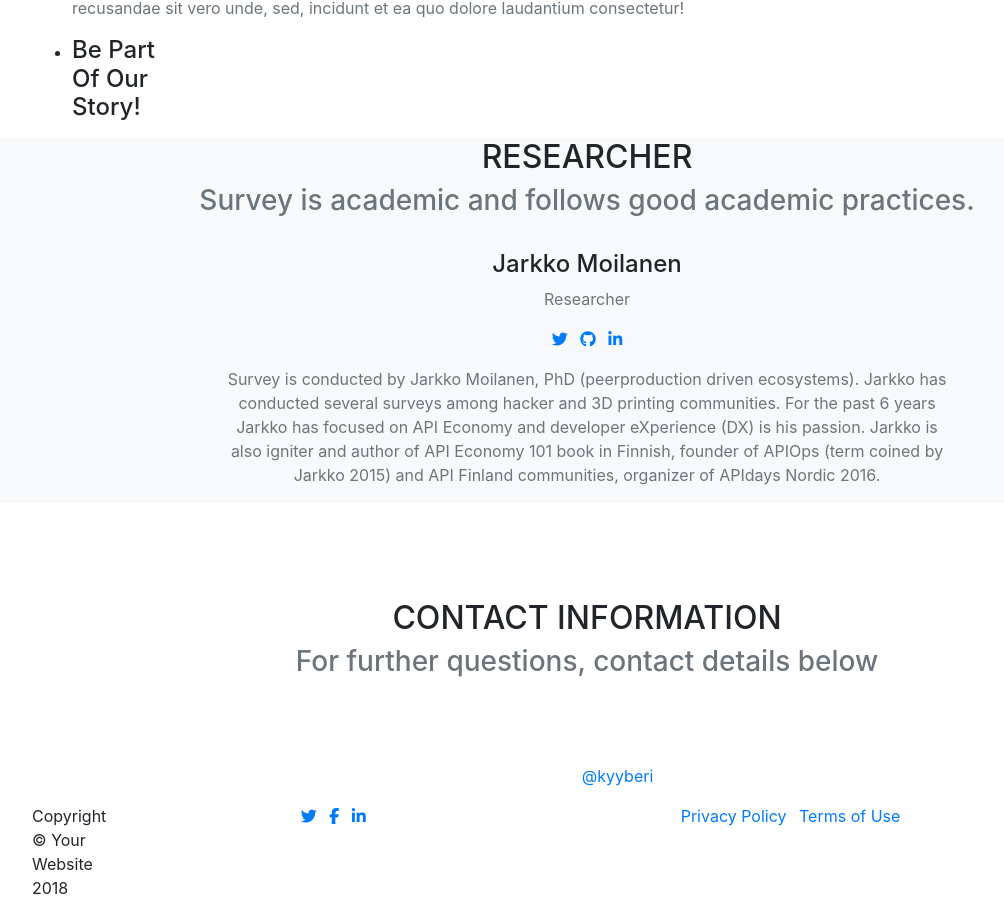
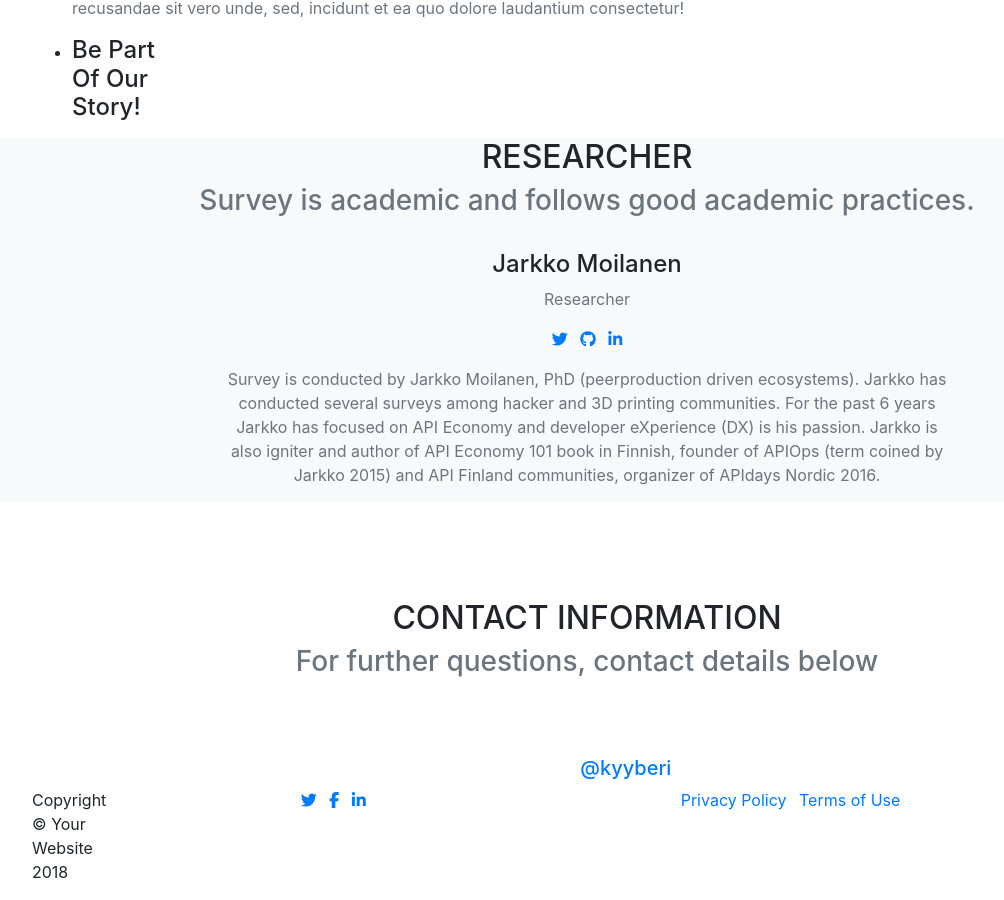
Before and after one commit to apieconomyhacklab/apiportalsurvey, a Jekyll site: the page built from index.md, in a window 1280 px wide and 900 px high, scrolled down 1415 px. Shown: the whole window, without its empty margins (53-1057 px from the left). Built offline with Jekyll 4.4.1, drawn with Linux system fonts in a browser that asks for light colours; nearby versions of some CDN libraries; some web fonts are replaced; library files that are not in the unit come from our copies.

Commit message:
minor fixes

```diff
--- a/_layouts/home.html
+++ b/_layouts/home.html
@@ -190,8 +190,8 @@ layout: default
            <div class="col-lg-12 text-center">
             <div class="team-member">
               <h4  style="color:#fff;">Jarkko Moilanen (PhD)</h4>
-              <p style="color:#fff;">Email: jarkko@vimo.fi</p>
-              <p style="color:#fff;">Twitter: <a href="https://twitter.com/kyyberi">@kyyberi<a/></p>
+              <h5 style="color:#fff;">Email: jarkko@vimo.fi</h5>
+              <h5 style="color:#fff;">Twitter: <a href="https://twitter.com/kyyberi">@kyyberi<a/></h5>
 
             </div>
           </div>
```
